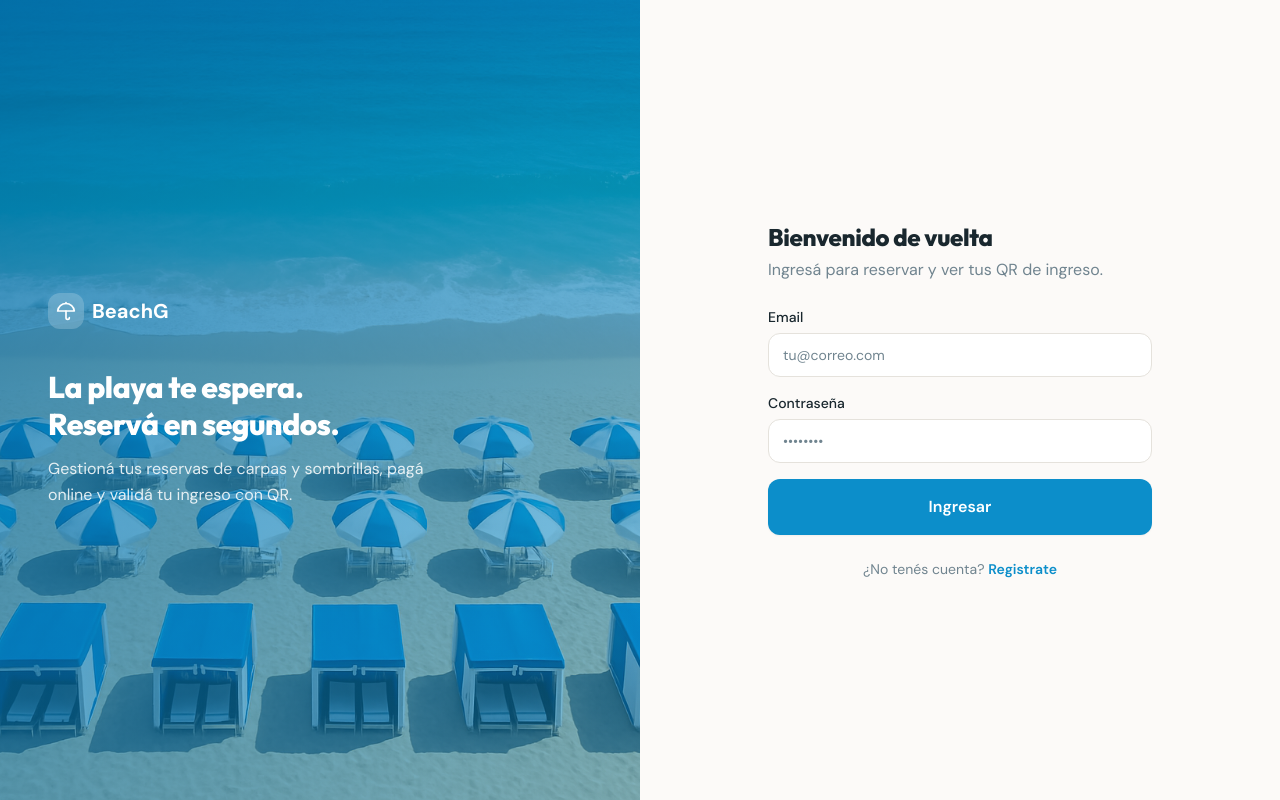
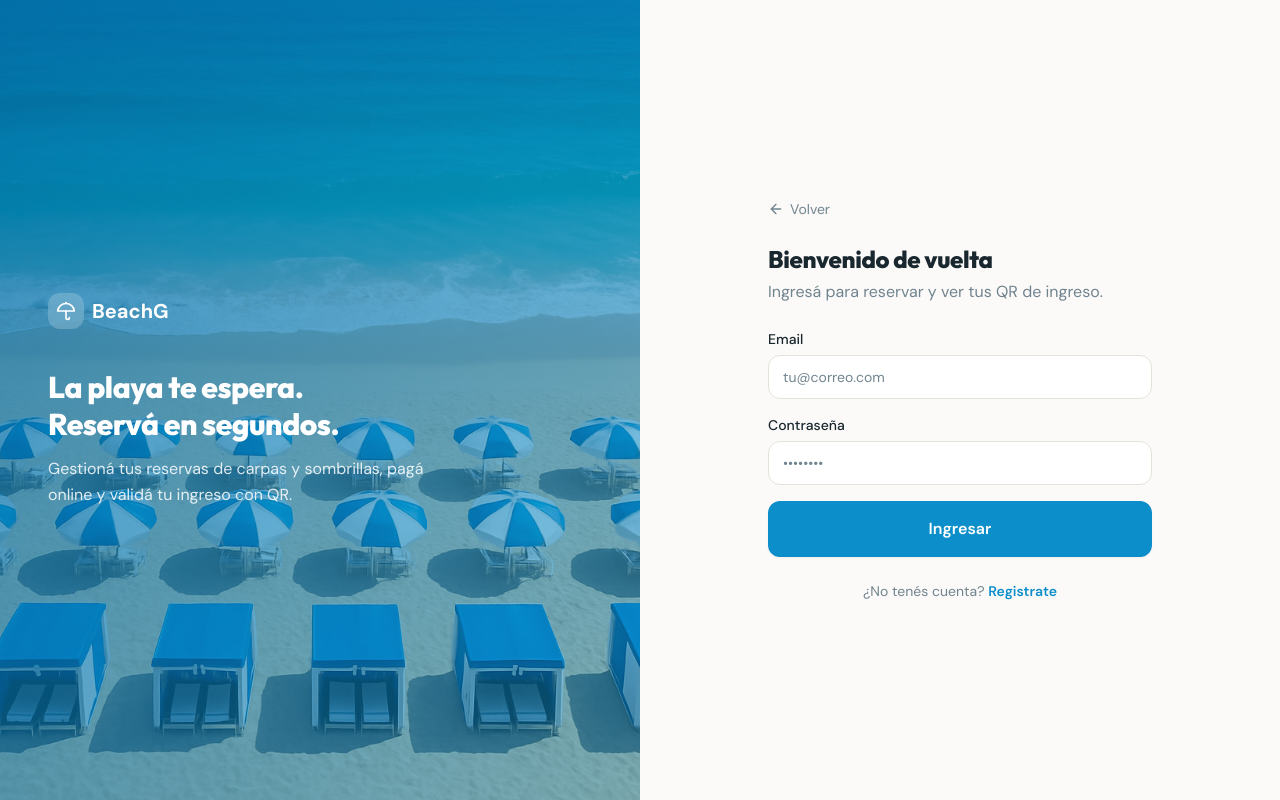
Before and after one commit to francejas/BeachG, a React (Vite) app in the folder frontend/: page /login in a window 1280 px wide. Built offline with nearby package versions, Linux system fonts and the light colour scheme; no server answers.

Commit message:
feat: add back button to login and register pages

```diff
--- a/frontend/src/components/AuthShell.tsx
+++ b/frontend/src/components/AuthShell.tsx
@@ -1,8 +1,9 @@
 import type { ReactNode } from "react"
-import { Link } from "react-router-dom"
-import { Umbrella } from "lucide-react"
+import { Link, useNavigate } from "react-router-dom"
+import { ArrowLeft, Umbrella } from "lucide-react"
 
 export function AuthShell({ title, subtitle, children }: { title: string; subtitle: string; children: ReactNode }) {
+  const navigate = useNavigate()
   return (
     <div className="flex min-h-screen">
       {/* Visual side */}
@@ -36,6 +37,12 @@
             </span>
             Beach<span className="-ml-1.5 text-primary">G</span>
           </Link>
+          <button
+            onClick={() => navigate(-1)}
+            className="mb-6 flex items-center gap-1.5 text-sm text-muted-foreground hover:text-foreground transition-colors"
+          >
+            <ArrowLeft className="h-4 w-4" /> Volver
+          </button>
           <h1 className="text-2xl font-extrabold">{title}</h1>
           <p className="mt-1 mb-6 text-muted-foreground">{subtitle}</p>
           {children}
```
